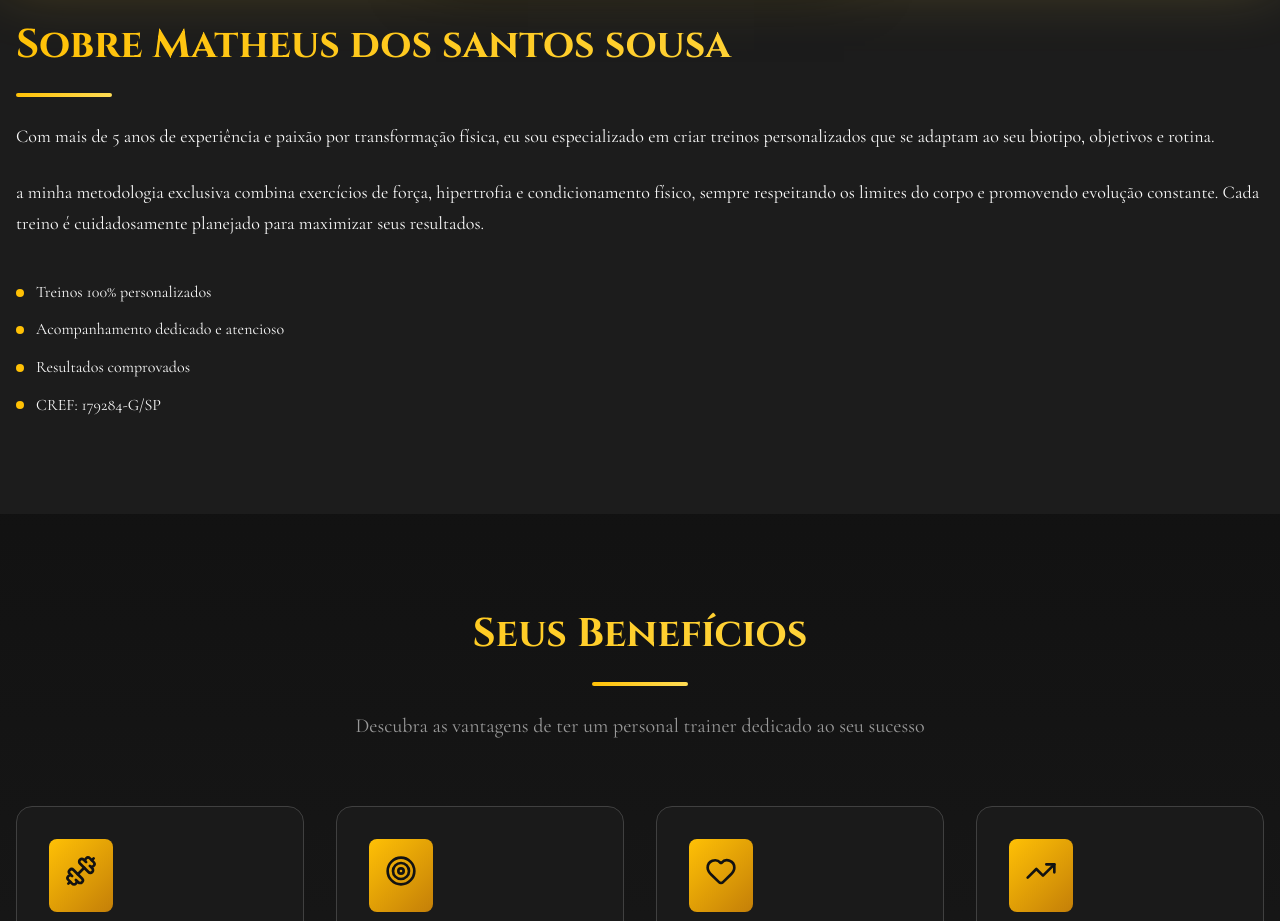
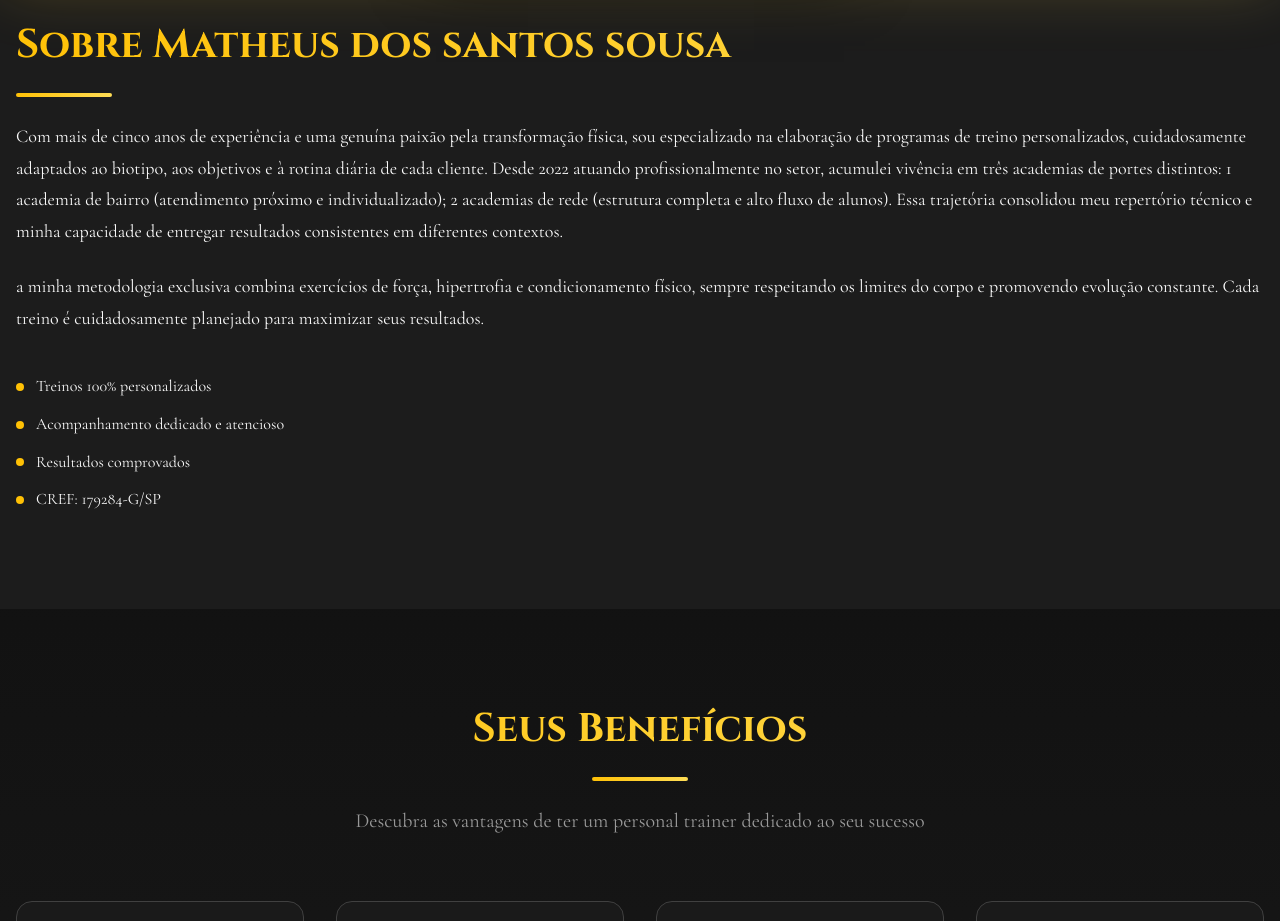
Before and after one commit to bryanfelipe03/Matheus-personal, a plain HTML site: page index.html in a window 1280 px wide. Shown: the part 1520-2441 px from the top of the page. Drawn offline with nearby package versions, Linux system fonts and the light colour scheme.

Commit message:
Update professional experience and training description
Refine the description of professional experience and training methodology.

```diff
--- a/index.html
+++ b/index.html
@@ -91,8 +91,11 @@
                     <div class="title-underline"></div>
 
                     <p class="about-text">
-                        Com mais de 5 anos de experiência e paixão por transformação física, eu sou especializado em criar
-                        treinos personalizados que se adaptam ao seu biotipo, objetivos e rotina.
+                     Com mais de cinco anos de experiência e uma genuína paixão pela transformação física, sou especializado na elaboração de programas de treino personalizados, cuidadosamente adaptados ao biotipo, aos objetivos e à rotina diária de cada cliente.
+Desde 2022 atuando profissionalmente no setor, acumulei vivência em três academias de portes distintos:
+1 academia de bairro (atendimento próximo e individualizado);
+2 academias de rede (estrutura completa e alto fluxo de alunos).
+Essa trajetória consolidou meu repertório técnico e minha capacidade de entregar resultados consistentes em diferentes contextos.
                     </p>
 
                     <p class="about-text">
```
